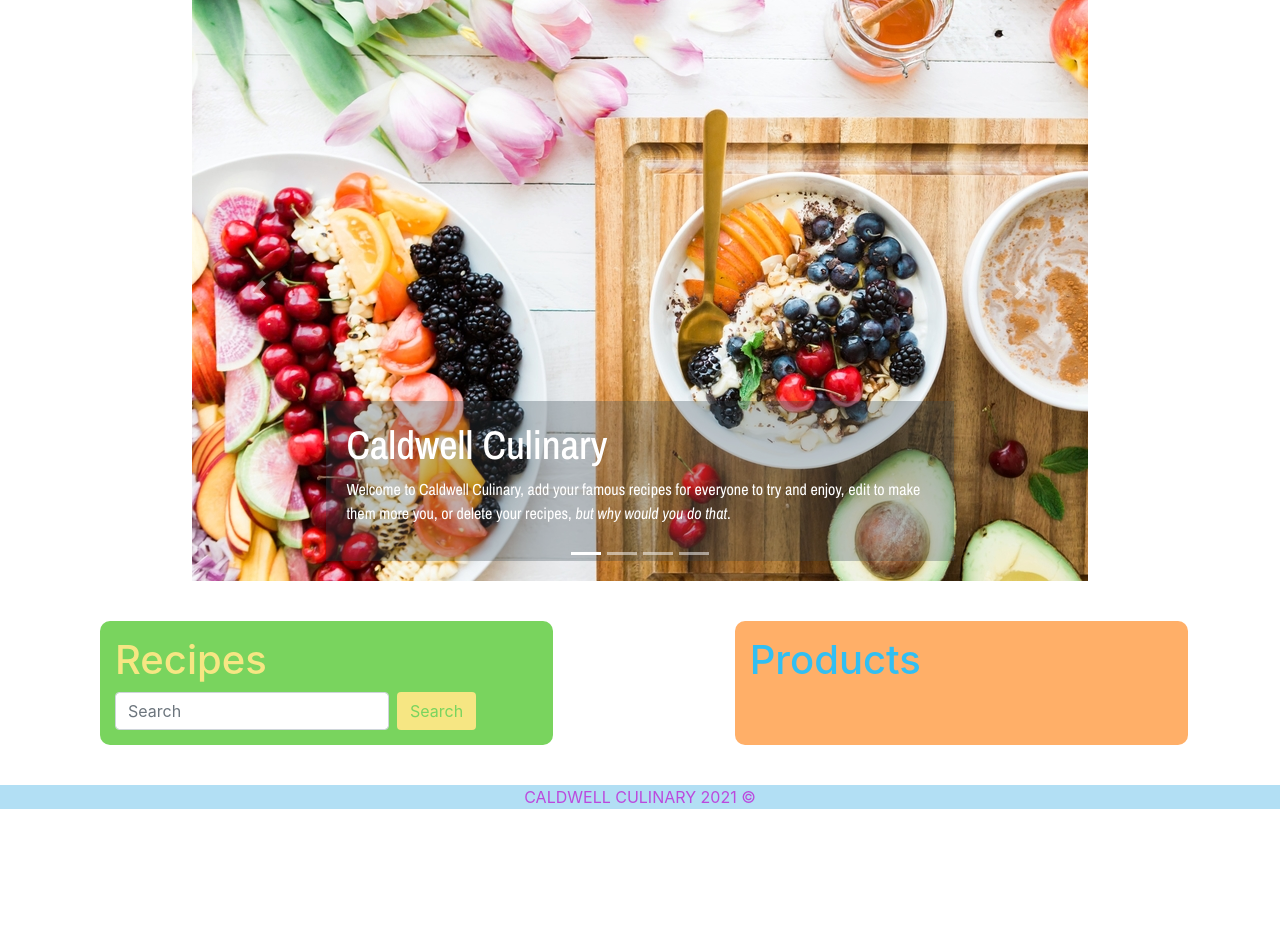
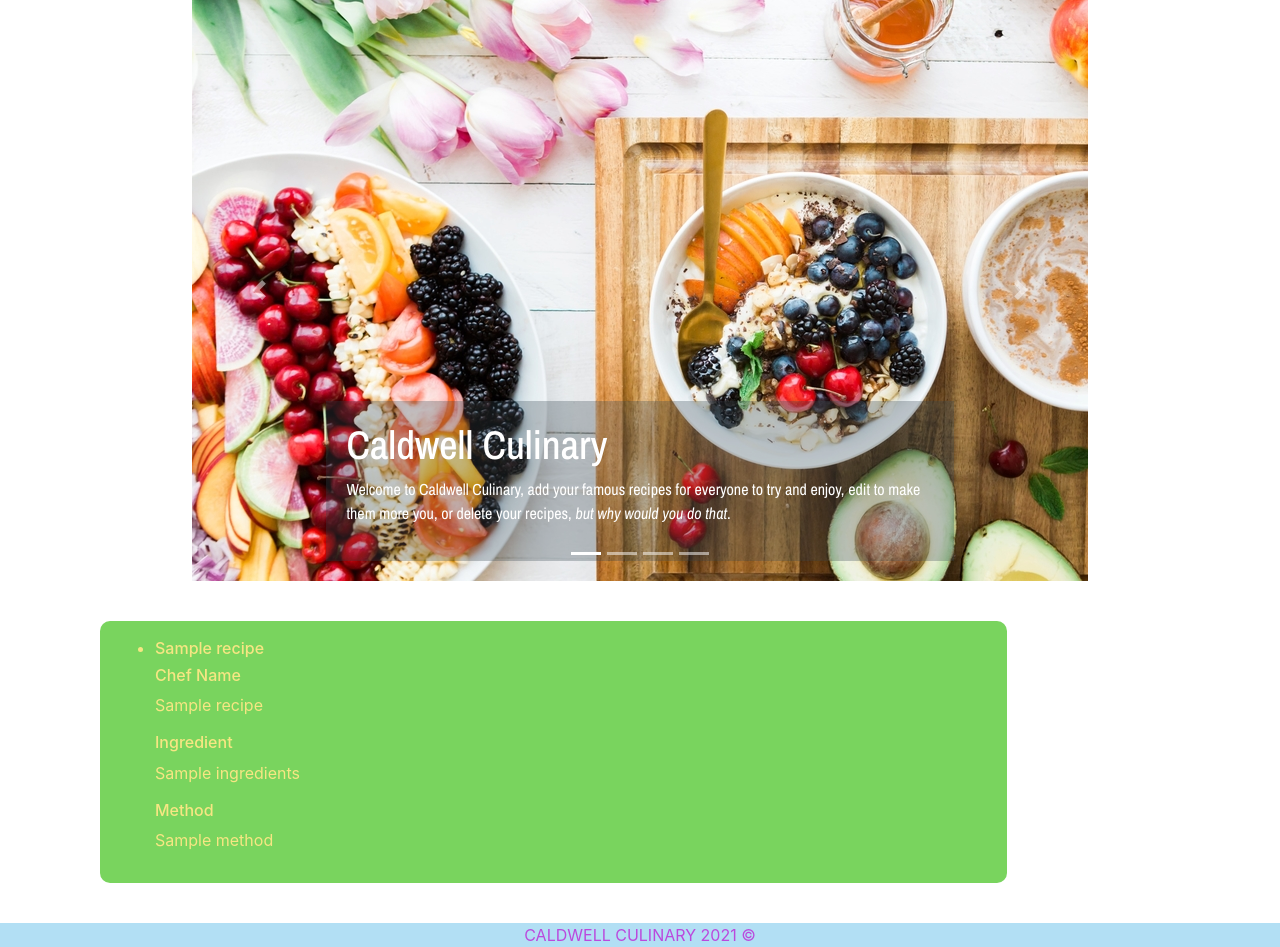
Before and after one commit to Stephen-Caldwell/Final-Year-Project, a Flask app: page / in a window 1280 px wide. Shown: the part 107-1054 px from the top of the page. Before the commit the page ends 916 px from the top, so only its background shows below. Run offline with Flask 2, Linux system fonts and the light colour scheme; a database or web service that is not in the repository returns one stand-in record (values such as "Sample title"); some libraries are stand-ins or nearby versions.

Commit message:
Display recipes on home page

```diff
--- a/app.py
+++ b/app.py
@@ -16,7 +16,8 @@ recipes = mongo.db.Recipes
 
 @app.route("/")
 def home():
-    return render_template("index.html")
+    recipes = mongo.db.recipes.find()
+    return render_template("index.html", recipes = recipes)
 
 if __name__ == "__main__":
     app.run(host=os.environ.get("IP"),
@@ -31,9 +32,9 @@ def addrecipe():
 def insert_recipe():
     recipes.insert_one({
         'recipe_name': request.form.get('recipeName1'),
-        'chef name': request.form.get('chefName1'),
-        'ingredients1': request.form.get('ingredients1'),
-        'method1': request.form.get('method1')
+        'chef_name': request.form.get('chefName1'),
+        'ingredients': request.form.get('ingredients1'),
+        'method': request.form.get('method1')
     })
     return render_template("index.html")
 
--- a/templates/index.html
+++ b/templates/index.html
@@ -92,17 +92,24 @@
         </a>
       </div>
       <div class="row" id="recipes_products">
-        <div class="col-md-5" id="recipes">
-          <h1>Recipes</h1>
-          <form class="form-inline mt-2 mt-md-0">
-            <input class="form-control mr-sm-2" type="text" placeholder="Search" aria-label="Search">
-            <button class="btn my-2 my-sm-0" type="submit" id="home-search">Search</button>
-          </form>
+        <div class="col-md-10" id="recipes" name = "recipes">
+          <ul class="collapsible popout" data-collapsible="expandable">
+            {% for recipe in recipes %}
+            <li>
+
+                    <h6>{{ recipe.recipe_name }}</h6>
+                    <h6>Chef Name</h6>
+                    <p>{{ recipe.chef_name }}</p>
+                    <h6>Ingredient</h6>
+                    <p>{{ recipe.ingredients }}</p>
+                    <h6>Method</h6>
+                    <p>{{ recipe.method }}</p>
+
+            </li>
+            {% endfor %}
+        </ul>
         </div>
-        <div class="col-md-2"></div>
-        <div class="col-md-5" id ="products">
-          <h1>Products</h1>
-        </div>
+
       </div>
 
       <footer class="footer">
```
